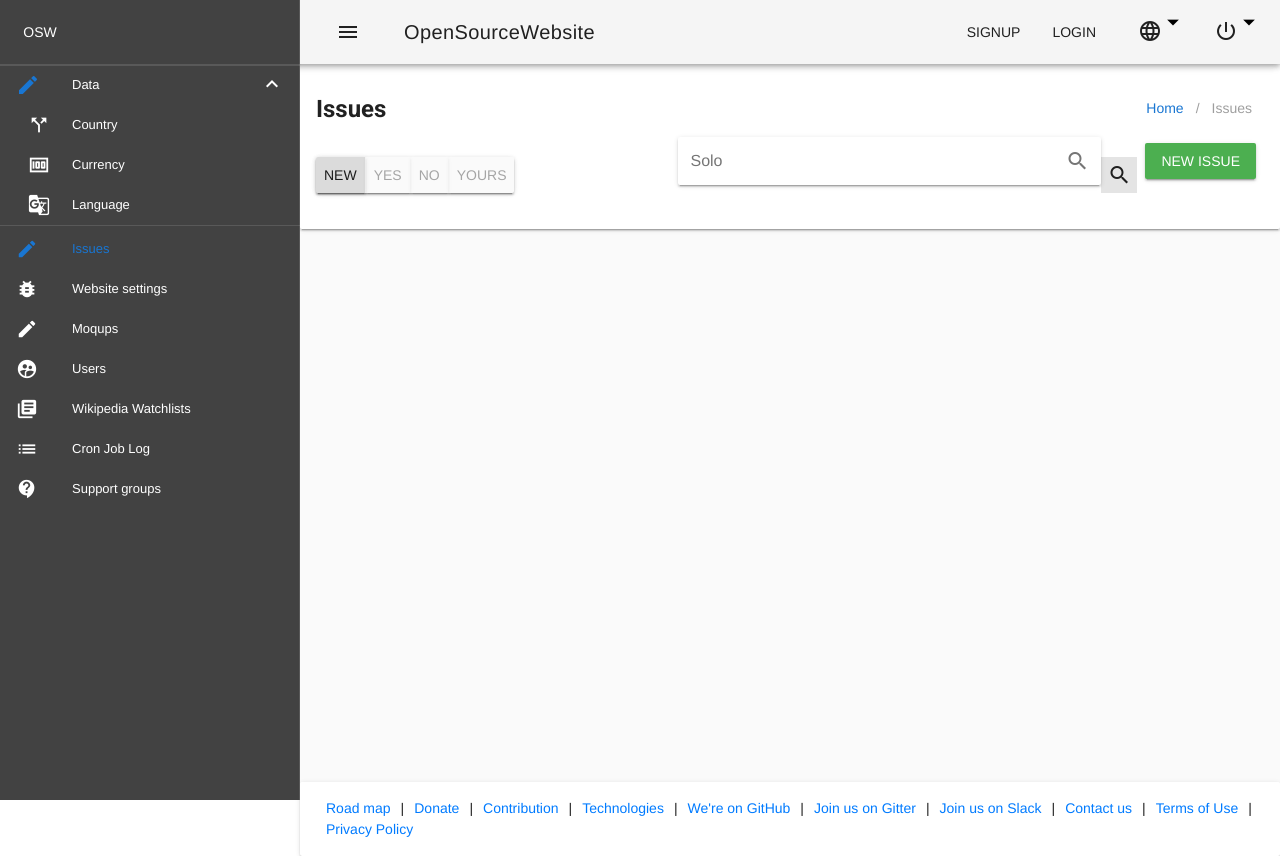
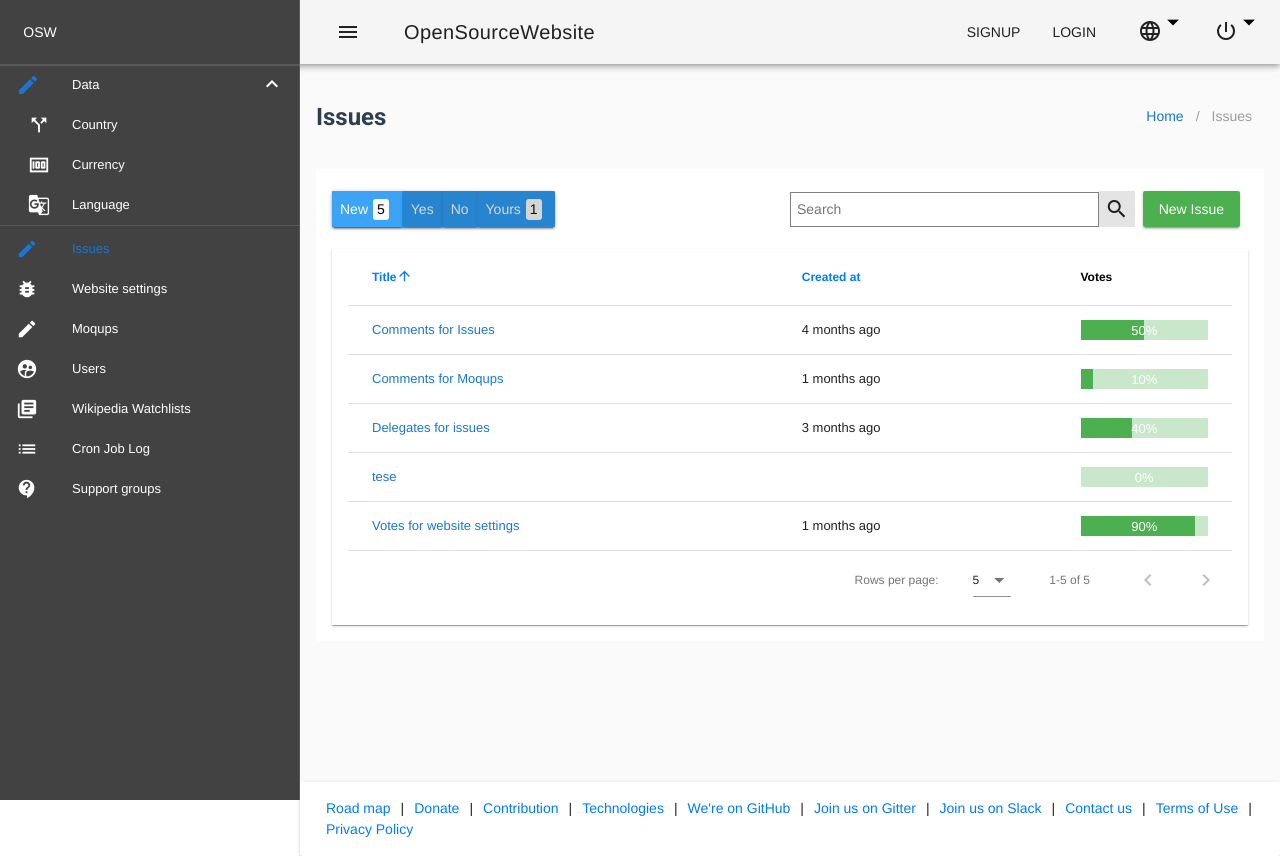
Before and after one commit to 00King00/opensource, a Vue app: page /issue in a window 1280 px wide. Built offline with nearby package versions, Linux system fonts and the light colour scheme.

Commit message:
finish Issues

```diff
--- a/src/assets/sass/main.sass
+++ b/src/assets/sass/main.sass
@@ -6,3 +6,14 @@ h1
 	color: rgba(0,0,0,1)
 .full-height
 	height: 100%
+.issues
+	.theme--light.v-table thead th
+		&:last-child
+			color: black
+		color: #007bff
+		&.column.sortable:hover
+			color: #007bff
+		&.column.sortable.active
+			.v-icon
+				color: #007bff
+			color: #007bff
--- a/src/views/Issues.vue
+++ b/src/views/Issues.vue
@@ -1,37 +1,103 @@
 <template lang="pug">
-.full-height
-	v-card
+.full-height.issues
+	v-layout(justify-space-between align-center).px-3.py-4
+		.headline.font-weight-bold {{ $route.name}}
+		v-breadcrumbs(:items='items')
+			template(v-slot:item='props')
+				v-breadcrumbs-item(:to='props.item.to', :disabled="props.item.disabled") {{ props.item.text }}
+	v-card(elevation="0").px-0.mx-3
 		v-card-text
-			v-layout(justify-space-between align-center)
-				.headline.font-weight-bold {{ $route.name}}
-				v-breadcrumbs(:items='items')
-					template(v-slot:item='props')
-						v-breadcrumbs-item(:to='props.item.to', :disabled="props.item.disabled") {{ props.item.text }}
-			v-layout(justify-space-between align-center)
-				v-flex.text-xs-left()
-					v-btn-toggle(v-model="toggle_btn")
-						v-btn( value="New"  ) New
-						v-btn( value="Yes" ) Yes
-						v-btn( value="No" ) No
-						v-btn( value="Yours" ) Yours
+			v-layout.mb-3(justify-space-between align-center wrap)
+				v-flex.text-xs-left(xs12 sm6)
+					v-btn-toggle(v-model="toggle_btn" dark)
+						v-btn( value="data_new" color="info")
+							span New
+							span.badge {{ data_new.length}}
+						v-btn( value="data_yes" color="info") Yes
+						v-btn( value="data_no" color="info") No
+						v-btn( value="data_yours" color="info")
+							span Yours
+							span.badge {{ data_yours.length}}
 					v-spacer
-				v-flex
+				v-flex(xs12 sm6)
 					v-layout(justify-space-between)
-						v-flex
+						v-flex(align-self-center)
 							v-layout(justify-space-between align-center)
-								v-text-field(label='Solo', single-line, solo append-icon="search")
+								input(type="text", placeholder="Search")
 								v-btn.px-0(icon).ma-0
 									v-icon search
 						v-btn(color="success") New Issue
-
-
+			v-layout
+				v-flex
+					v-data-table.elevation-1.px-3.pb-3(:headers='headers', :items='data_all')
+						template(v-slot:items='props')
+							td.text-xs-left
+								a(href="#") {{ props.item.title }}
+							td.text-xs-left {{ props.item.date }}
+							td.text-xs-left.vote
+								span {{ props.item.votes }}%
+								v-progress-linear(color='success', height='20', :value='props.item.votes')
 </template>
 <script>
 export default {
   name: '',
 	data(){
 		return{
-			toggle_btn: 'New',
+			headers: [
+				{ text: 'Title', align: 'left', sortable: true, value: "title", class: 'font-weight-black' },
+				{ text: 'Created at', sortable: true, value: "date", class: 'font-weight-black' },
+				{ text: 'Votes', sortable: false, class: 'font-weight-black' },
+			],
+			data_new:[
+				{
+					title: "Comments for Issues",
+					date: "4 months ago",
+					votes: 50,
+					id: "1"
+				},
+				{
+					title: "Delegates for issues",
+					date: "3 months ago",
+					votes: 40,
+					id: "2"
+				},
+				{
+					title: "Votes for website settings",
+					date: "1 months ago",
+					votes: 90,
+					id: "3"
+				},
+				{
+					title: "Comments for Moqups",
+					date: "1 months ago",
+					votes: 10,
+					id: "4"
+				},
+				{
+					title: "tese",
+					date: "",
+					votes: 0,
+					id: "5"
+				},
+			],
+			data_yes:[
+				{
+					title: "Comments for Issues",
+					date: "4 months ago",
+					votes: 50,
+					id: "1"
+				},
+			],
+			data_no:[],
+			data_yours:[
+				{
+					title: "Delegates for issues",
+					date: "3 months ago",
+					votes: 40,
+					id: "2"
+				},
+			],
+			toggle_btn: 'data_new',
 			items: [
 				{
 				text: 'Home',
@@ -46,15 +112,59 @@ export default {
 
 		}
 	},
+	computed:{
+		data_all(){
+			if('data_new' == this.toggle_btn){
+				return this.data_new
+			}else if('data_yes' == this.toggle_btn){
+				return this.data_yes
+			}else if('data_no' == this.toggle_btn){
+				return this.data_no
+			}else{
+				return this.data_yours
+			}
+		}
+	},
 	methods:{
 
 	}
 
 }
 </script>
-<style scoped lang="sass">
+<style lang="sass" scoped>
+.badge
+	color: black
+	background-color: #FAFAFA
+	padding: 0 4px
+	marin: 0 2px
+	border-radius: 3px
+	display: inline-block
+.v-btn-toggle .v-btn
+	opacity: 0.8
+.v-btn
+	text-transform: capitalize
+	span
+		display: inline-block
+		margin: 0 5px 0 0
 .v-btn--icon:before
 	border-radius: unset
 .v-btn--icon:before
 	background-color: currentColor
+a
+	text-decoration: none
+input
+	border: 1px solid grey
+	width: 100%;
+	padding: 6px;
+.theme--light.v-table thead th
+	color: red
+.vote
+	position: relative
+	span
+		position: absolute
+		top: 15px
+		color: white
+		z-index: 2
+		left: 50%
+		transform: translateX(-50%)
 </style>
```
